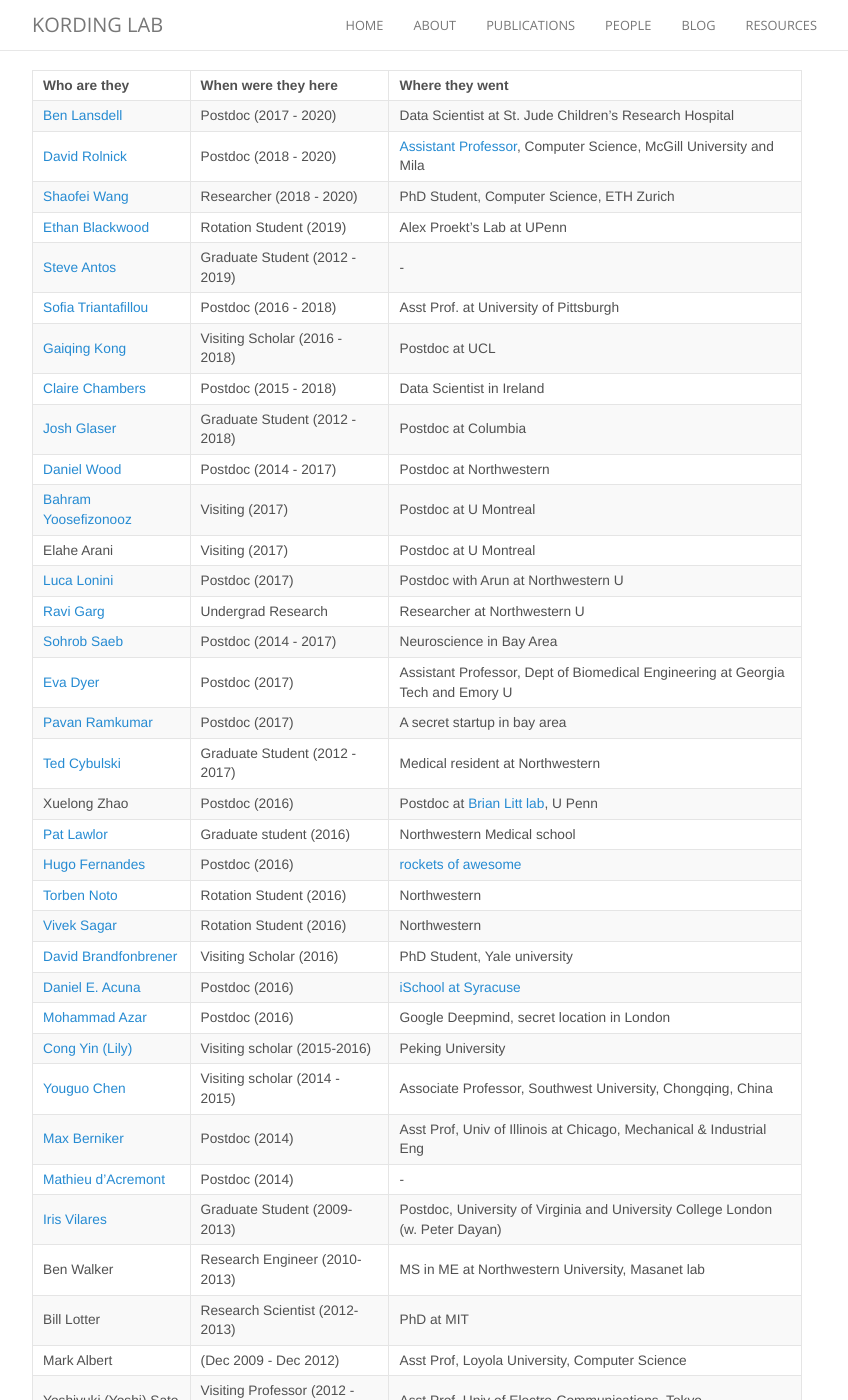
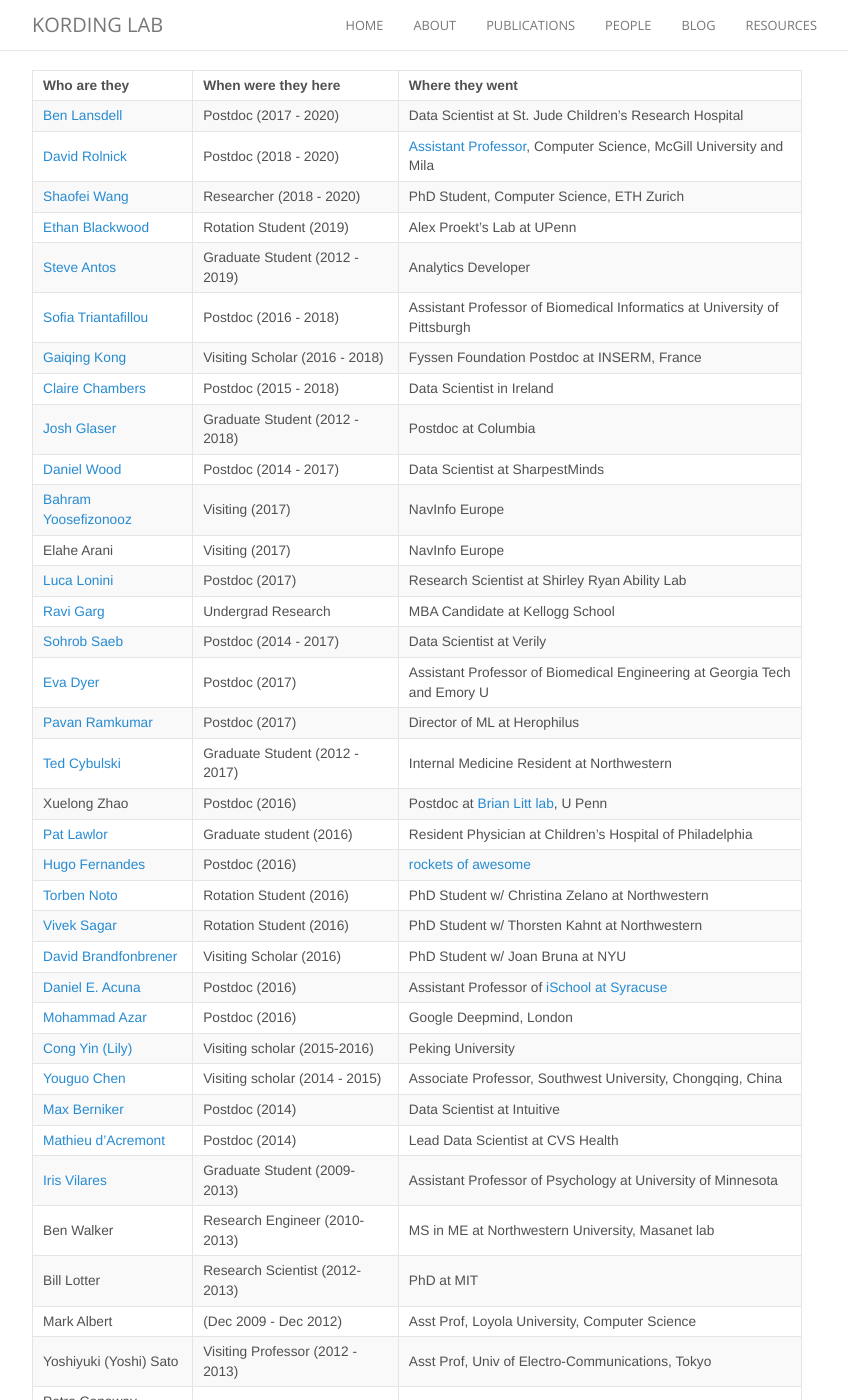
Before and after one commit to KordingLab/KordingLab.github.io, a Jekyll site: the page built from people.md, in a window 1280 px wide and 1400 px high, scrolled down 2717 px. Shown: the whole window, without its empty margins (223-1071 px from the left). Built offline with Jekyll 4.4.1, drawn with Linux system fonts in a browser that asks for light colours; nearby versions of some CDN libraries; comment, search, counter and statistics services are not loaded; some of the changed text lies outside the part shown.

Commit message:
Update people.md

```diff
--- a/people.md
+++ b/people.md
@@ -62,33 +62,33 @@ permalink: /people/
 | [David Rolnick](http://kordinglab.com/people/david_rolnick/index.html) | Postdoc (2018 - 2020) | [Assistant Professor](http://www.davidrolnick.com), Computer Science, McGill University and Mila |
 | [Shaofei Wang](http://kordinglab.com/people/shaofei_wang/index.html) | Researcher (2018 - 2020) | PhD Student, Computer Science, ETH Zurich |
 | [Ethan Blackwood](http://kordinglab.com/people/ethan_blackwood/index.html) | Rotation Student (2019) | Alex Proekt's Lab at UPenn |
-| [Steve Antos](http://kordinglab.com/people/steve_antos/index.html) | Graduate Student (2012 - 2019) | - |
-| [Sofia Triantafillou](https://www.dbmi.pitt.edu/node/54091) | Postdoc (2016 - 2018) | Asst Prof. at University of Pittsburgh |
-| [Gaiqing Kong](https://gaiqingkong.github.io/) | Visiting Scholar (2016 - 2018) | Postdoc at UCL |
+| [Steve Antos](http://kordinglab.com/people/steve_antos/index.html) | Graduate Student (2012 - 2019) | Analytics Developer |
+| [Sofia Triantafillou](https://www.dbmi.pitt.edu/node/54091) | Postdoc (2016 - 2018) | Assistant Professor of Biomedical Informatics at University of Pittsburgh |
+| [Gaiqing Kong](https://gaiqingkong.github.io/) | Visiting Scholar (2016 - 2018) | Fyssen Foundation Postdoc at INSERM, France |
 | [Claire Chambers](http://kordinglab.com/people/claire_chambers/index.html)  | Postdoc (2015 - 2018) | Data Scientist in Ireland |
-| [Josh Glaser](https://jglaser2.github.io) | Graduate Student (2012 - 2018) | Postdoc at Columbia
-| [Daniel Wood](http://kordinglab.com/people/daniel_wood/index.html) | Postdoc (2014 - 2017) | Postdoc at Northwestern |
-| [Bahram Yoosefizonooz](http://kordinglab.com/people/bahram_yoosefizonooz/index.html) | Visiting (2017) | Postdoc at U Montreal
-| Elahe Arani | Visiting (2017) | Postdoc at U Montreal
-| [Luca Lonini](http://kordinglab.com/people/luca_lonini/index.html) | Postdoc (2017) | Postdoc with Arun at Northwestern U
-| [Ravi Garg](http://kordinglab.com/people/ravi_garg/index.html) | Undergrad Research | Researcher at Northwestern U
-| [Sohrob Saeb](http://kordinglab.com/people/sohrob_saeb/index.html) | Postdoc (2014 - 2017) | Neuroscience in Bay Area
-| [Eva Dyer](http://kordinglab.com/people/eva_dyer/index.html) | Postdoc (2017) | Assistant Professor, Dept of Biomedical Engineering at Georgia Tech and Emory U
-| [Pavan Ramkumar](http://kordinglab.com/people/pavan_ramkumar/index.html) | Postdoc (2017) | A secret startup in bay area
-| [Ted Cybulski](http://kordinglab.com/people/ted_cybulski/index.html) | Graduate Student (2012 - 2017) | Medical resident at Northwestern |
-| Xuelong Zhao | Postdoc (2016) | Postdoc at [Brian Litt  lab](http://littlab.seas.upenn.edu/), U Penn
-| [Pat Lawlor](http://kordinglab.com/people/pat_lawlor/index.html) | Graduate student (2016) | Northwestern Medical school
-| [Hugo Fernandes](http://kordinglab.com/people/hugo_fernandes/index.html) | Postdoc (2016) | [rockets of awesome](https://www.rocketsofawesome.com/)
-| [Torben Noto](http://kordinglab.com/people/torben_noto/index.html) | Rotation Student (2016) | Northwestern
-| [Vivek Sagar](http://kordinglab.com/people/vivek_sagar/index.html) | Rotation Student (2016) | Northwestern
-| [David Brandfonbrener](http://kordinglab.com/people/david_brandfonbrener/index.html) | Visiting Scholar (2016)  | PhD Student, Yale university
-| [Daniel E. Acuna](http://kordinglab.com/people/daniel_e_acuna/index.html) | Postdoc (2016) | [iSchool at Syracuse](https://ischool.syr.edu/people/directories/view/deacuna/)
-| [Mohammad Azar](http://mgazar.net/academic/) | Postdoc (2016) | Google Deepmind, secret location in London |
+| [Josh Glaser](https://jglaser2.github.io) | Graduate Student (2012 - 2018) | Postdoc at Columbia |
+| [Daniel Wood](http://kordinglab.com/people/daniel_wood/index.html) | Postdoc (2014 - 2017) | Data Scientist at SharpestMinds |
+| [Bahram Yoosefizonooz](http://kordinglab.com/people/bahram_yoosefizonooz/index.html) | Visiting (2017) | NavInfo Europe |
+| Elahe Arani | Visiting (2017) | NavInfo Europe |
+| [Luca Lonini](http://kordinglab.com/people/luca_lonini/index.html) | Postdoc (2017) | Research Scientist at Shirley Ryan Ability Lab |
+| [Ravi Garg](http://kordinglab.com/people/ravi_garg/index.html) | Undergrad Research | MBA Candidate at Kellogg School |
+| [Sohrob Saeb](http://kordinglab.com/people/sohrob_saeb/index.html) | Postdoc (2014 - 2017) | Data Scientist at Verily |
+| [Eva Dyer](http://kordinglab.com/people/eva_dyer/index.html) | Postdoc (2017) | Assistant Professor of Biomedical Engineering at Georgia Tech and Emory U |
+| [Pavan Ramkumar](http://kordinglab.com/people/pavan_ramkumar/index.html) | Postdoc (2017) | Director of ML at Herophilus |
+| [Ted Cybulski](http://kordinglab.com/people/ted_cybulski/index.html) | Graduate Student (2012 - 2017) | Internal Medicine Resident at Northwestern |
+| Xuelong Zhao | Postdoc (2016) | Postdoc at [Brian Litt  lab](http://littlab.seas.upenn.edu/), U Penn |
+| [Pat Lawlor](http://kordinglab.com/people/pat_lawlor/index.html) | Graduate student (2016) | Resident Physician at Children's Hospital of Philadelphia |
+| [Hugo Fernandes](http://kordinglab.com/people/hugo_fernandes/index.html) | Postdoc (2016) | [rockets of awesome](https://www.rocketsofawesome.com/) |
+| [Torben Noto](http://kordinglab.com/people/torben_noto/index.html) | Rotation Student (2016) | PhD Student w/ Christina Zelano at Northwestern |
+| [Vivek Sagar](http://kordinglab.com/people/vivek_sagar/index.html) | Rotation Student (2016) | PhD Student w/ Thorsten Kahnt at Northwestern |
+| [David Brandfonbrener](http://kordinglab.com/people/david_brandfonbrener/index.html) | Visiting Scholar (2016)  | PhD Student w/ Joan Bruna at NYU |
+| [Daniel E. Acuna](http://kordinglab.com/people/daniel_e_acuna/index.html) | Postdoc (2016) | Assistant Professor of [iSchool at Syracuse](https://ischool.syr.edu/people/directories/view/deacuna/) |
+| [Mohammad Azar](http://mgazar.net/academic/) | Postdoc (2016) | Google Deepmind, London |
 | [Cong Yin (Lily)](http://kordinglab.com/people/cong_yin/index.html) | Visiting scholar (2015-2016) | Peking University |
-| [Youguo Chen](https://scholar.google.com/citations?user=wZQdEFAAAAAJ&hl=zh-CN) | Visiting scholar (2014 - 2015) | Associate Professor, Southwest University, Chongqing, China
-| [Max Berniker](http://sensorimotorcontrolatorium.uic.edu/)   | Postdoc (2014) | Asst Prof, Univ of Illinois at Chicago, Mechanical &amp; Industrial Eng |
-| [Mathieu d'Acremont](https://scholar.google.com/citations?user=D7ys4VQAAAAJ&hl=en) | Postdoc (2014) | - |
-| [Iris Vilares](https://scholar.google.com/citations?user=Ztwn608AAAAJ&hl=en)   | Graduate Student (2009-2013) | Postdoc, University of Virginia and University College London (w. Peter Dayan) |
+| [Youguo Chen](https://scholar.google.com/citations?user=wZQdEFAAAAAJ&hl=zh-CN) | Visiting scholar (2014 - 2015) | Associate Professor, Southwest University, Chongqing, China |
+| [Max Berniker](http://sensorimotorcontrolatorium.uic.edu/)   | Postdoc (2014) | Data Scientist at Intuitive |
+| [Mathieu d'Acremont](https://scholar.google.com/citations?user=D7ys4VQAAAAJ&hl=en) | Postdoc (2014) | Lead Data Scientist at CVS Health |
+| [Iris Vilares](https://scholar.google.com/citations?user=Ztwn608AAAAJ&hl=en)   | Graduate Student (2009-2013) | Assistant Professor of Psychology at University of Minnesota |
 | Ben Walker     | Research Engineer (2010-2013) | MS in ME at Northwestern University, Masanet lab |
 | Bill Lotter    | Research Scientist (2012-2013)| PhD at MIT |
 | Mark Albert	   | (Dec 2009 - Dec 2012) | Asst Prof, Loyola University, Computer Science |
@@ -101,18 +101,18 @@ permalink: /people/
 | Mayowa Agbaje-Williams | Clinical Coordinator (Summer 2012) | Univ. Illinois Chicago School of Pharmacy |
 | Florian Neubauer | Visiting Scholar (2011 - 2012) | PostDoc in Switerland |
 | Qiang (Chris) Chen | Rotation Student (Spring 2012) | Raphael Pinaud's lab at Northwestern |
-| Ranit Sengupta | Rotation Student (Fall 2011) | Finishing rotations |
-| [Ian Stevenson](http://stevenson.lab.uconn.edu/) | Grad Student (2006-2011) | Asst Prof. University of Connecticut |
-| Andrew Cichowski | MD rotation student (Summer 2011) | Feinberg Med School MD program |
-| James Howard | Rotation Student (Winter 2009) | Jay Gottfried's Lab at Northwestern |
-| Kunlin Wei | Postdoc (2006-2009) | Assc Prof, Beijing University, Dept of Psychology |
-| Ricardo Ruiz Torres | Rotation Student (Spring 2009) | Lee Miller's Lab at Northwestern |
-| Gregory Dam | Grad Student (2006-2009) | Jim Houk's Lab at Northwestern |
-| Daniel Wert | SINE Intern (2008) | BME Grad student at LeTourneau University |
-| Nicholas Bowman | Rotation Student (Winter 2007) | Jay Gottfried's Lab at Northwestern |
-| Taro Kiritani | Rotation Student (Winter 2007) | Gordon Shepard's Lab at Northwestern |
-| Rashmi Sarnaik | Rotation Student (Winter 2007) | JC Cang's Lab at Northwestern |
-| Emily Oby | Rotation Student (Fall 2006) | Lee Miller's Lab at Northwestern |
+| Ranit Sengupta | Rotation Student (Fall 2011) | Data Analyst |
+| [Ian Stevenson](http://stevenson.lab.uconn.edu/) | Grad Student (2006-2011) | Associate Professor of Psychology at University of Connecticut |
+| Andrew Cichowski | MD rotation student (Summer 2011) | Neurologist at Guadalupe Regional Medical Center |
+| James Howard | Rotation Student (Winter 2009) | Assistant Professor of Psychology at Brandeis University |
+| Kunlin Wei | Postdoc (2006-2009) | Professor of Psychology and Cog Sci at Peking University |
+| Ricardo Ruiz Torres | Rotation Student (Spring 2009) | Vicarious Surgical Inc. |
+| Gregory Dam | Grad Student (2006-2009) | Assistant Professor of Psychology at Indiana University |
+| Daniel Wert | SINE Intern (2008) | ALIVE Industries |
+| Nicholas Bowman | Rotation Student (Winter 2007) | Senior Data Scientist at IsoPlexis |
+| Taro Kiritani | Rotation Student (Winter 2007) | ExaWizards Inc. in Tokyo |
+| Rashmi Sarnaik | Rotation Student (Winter 2007) | Scientific Editor at Neuron |
+| Emily Oby | Rotation Student (Fall 2006) | Postdoc w/ Aaron Batista at University of Pittsburgh |
 
 {% endif %}
 {% endfor %}
```
